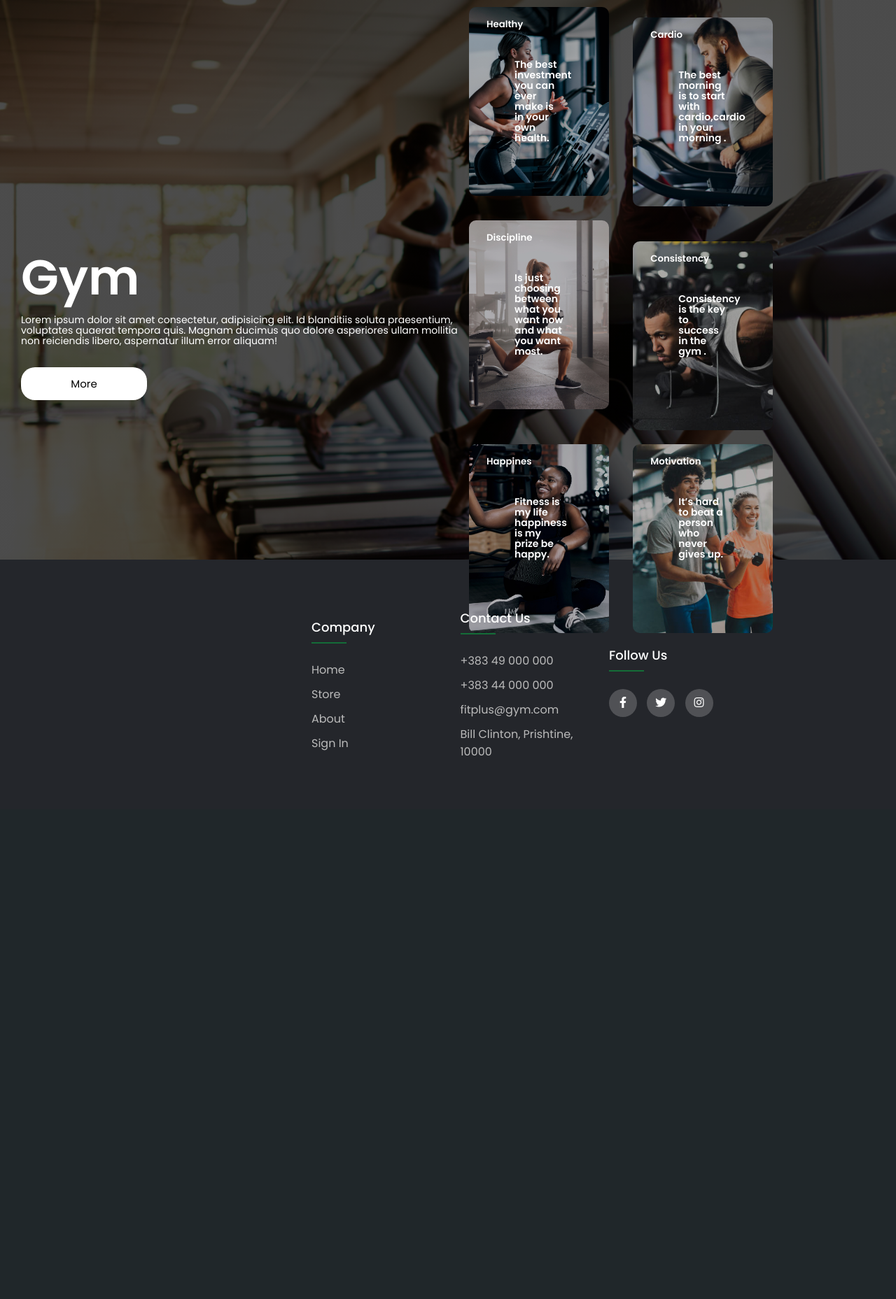
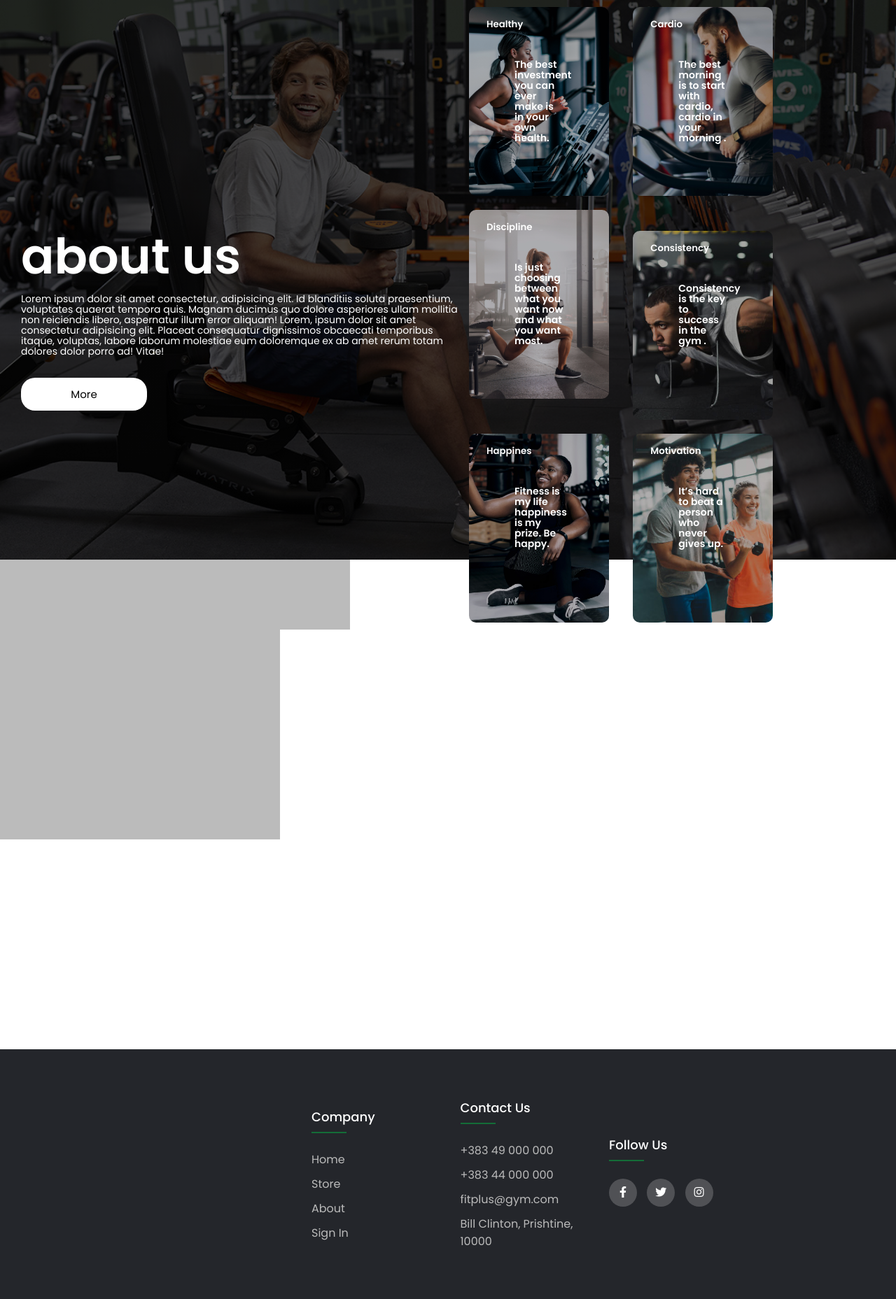
Before and after one commit to auronalidemaj/ProjektiWeb, a PHP site: page /about.html in a window 1280 px wide. Shown: the part 60-1917 px from the top of the page at 70% size. Before the commit the page ends 1140 px from the top, so only its background shows below. Run offline with PHP 8.4, Linux system fonts and the light colour scheme.

Commit message:
about update

```diff
--- a/about.html
+++ b/about.html
@@ -33,10 +33,13 @@
     <div class = "permbajtja">
         <div class="row">
             <div class="col">
-            <h1>Gym</h1>
-            <p>Lorem ipsum dolor sit amet consectetur, adipisicing elit. Id blanditiis soluta praesentium,
+            <h1>about us</h1>
+            <p> Lorem ipsum dolor sit amet consectetur, adipisicing elit. Id blanditiis soluta praesentium,
                 voluptates quaerat tempora quis. Magnam ducimus quo dolore
-                asperiores ullam mollitia non reiciendis libero, aspernatur illum error aliquam!</p>
+                asperiores ullam mollitia non reiciendis libero, aspernatur illum error aliquam!
+                Lorem, ipsum dolor sit amet consectetur adipisicing elit. Placeat consequatur dignissimos
+                obcaecati temporibus itaque, voluptas, labore laborum molestiae eum doloremque ex ab amet
+                rerum totam dolores dolor porro ad! Vitae!</p>
                 <button type = "button">More</button>
             </div>
             <div class="col">
@@ -50,9 +53,10 @@
                 <div class ="card card2">
                     <h5>Cardio</h5>
                     <p class = "pg2">
-                        The best morning is to start with
-                        cardio,cardio in your morning .
+                        The best morning is to start with cardio,
+                        cardio in your morning .
                     </p>
+
                 </div>
                 <div class ="card card3">
                     <h5>Discipline</h5>
@@ -60,6 +64,7 @@
                        Is just choosing between what you want now
                        and what you want most.
                    </p>
+
                 </div>
                 <div class ="card card4">
                     <h5>Consistency </h5>
@@ -72,8 +77,8 @@
                     <h5>Happines</h5>
                     <p class = "pg5">
                         Fitness is my
-                        life happiness is my prize
-                        be happy.
+                        life happiness is my prize.
+                        Be happy.
                     </p>
                 </div>
                 <div class ="card card6">
@@ -86,6 +91,16 @@
             </div>
         </div>
     </div>
+
+    <div class = "mbas-permbajtjes">
+        <div class = "video">
+
+        </div>
+        <div class = "teksti">
+
+        </div>
+    </div>
+
     <footer class="footer">
         <div class="container">
             <div class="row">
--- a/css/about.css
+++ b/css/about.css
@@ -7,6 +7,7 @@
     list-style: none;
     box-sizing: border-box;
   }
+
   /* Navbar */
   .nav {
     width: 100%;
@@ -70,7 +71,7 @@
   .permbajtja{
     width :100%;
     height: 100vh;
-    background-image: linear-gradient(rgba(0,0,0,0.7),rgb(0,0,0,.7)),url(/img/gym1.png);
+    background-image: linear-gradient(rgba(0,0,0,0.7),rgb(0,0,0,.7)),url(/img/backgroundi1.jpg);
     background-position: center;
     background-size:cover ;
 
@@ -181,6 +182,22 @@
     padding: 40px;
     font-weight: bold;
   }
+  .mbas-permbajtjes{
+    height: 700px;
+    width: 700px;
+    display:flex;
+  }
+  .video{
+    height: 400px;
+    width: 400px;
+    background-color: #bbbbbb;
+  }
+  .teksti{
+    height: 100px;
+    width: 100px;
+    background-color: #bbbbbb;
+  }
+
   /* footer */
   .container{
     max-width: 1170px;
```
Also changed, not shown: img/backgroundi.jpg (added), img/backgroundi1.jpg (added).
